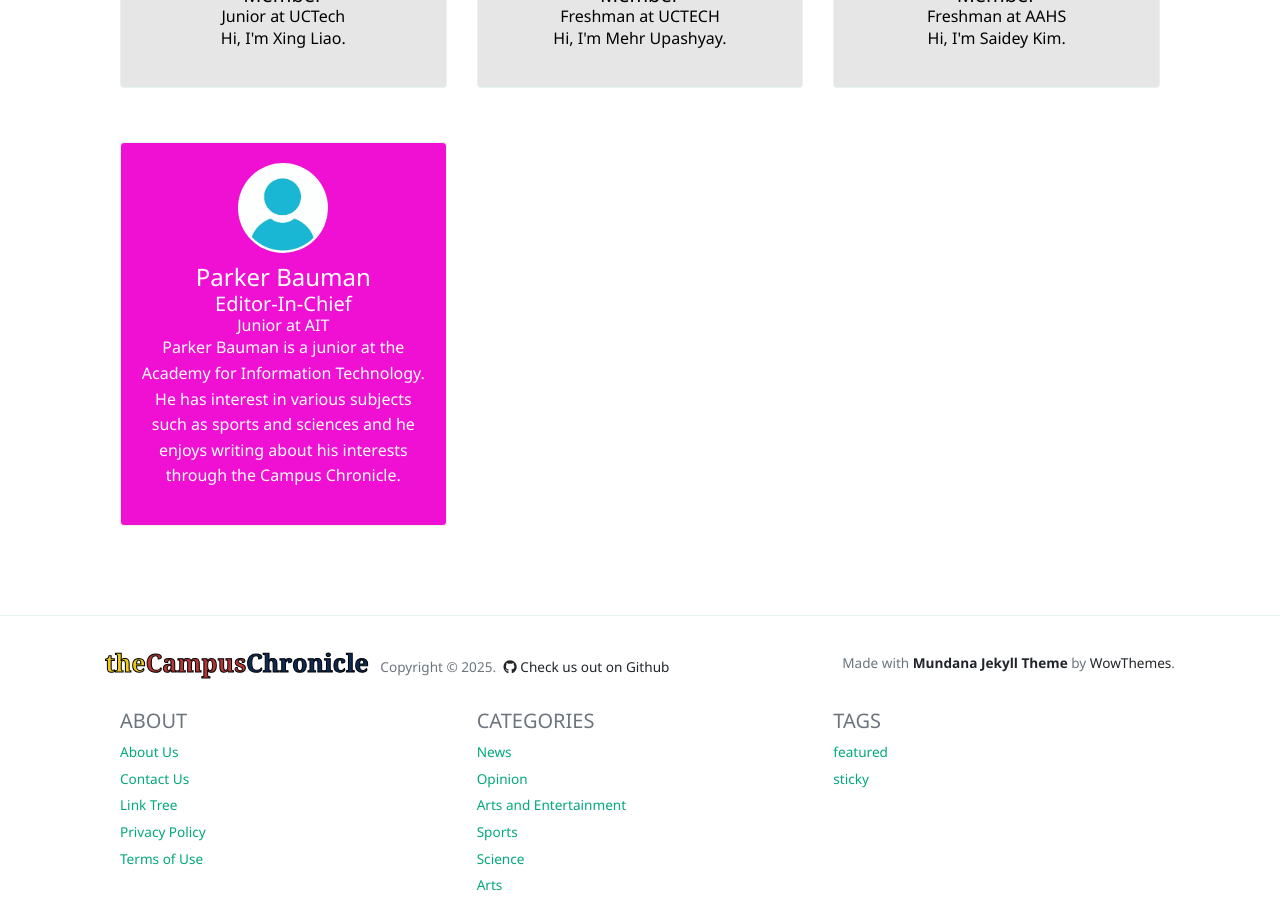
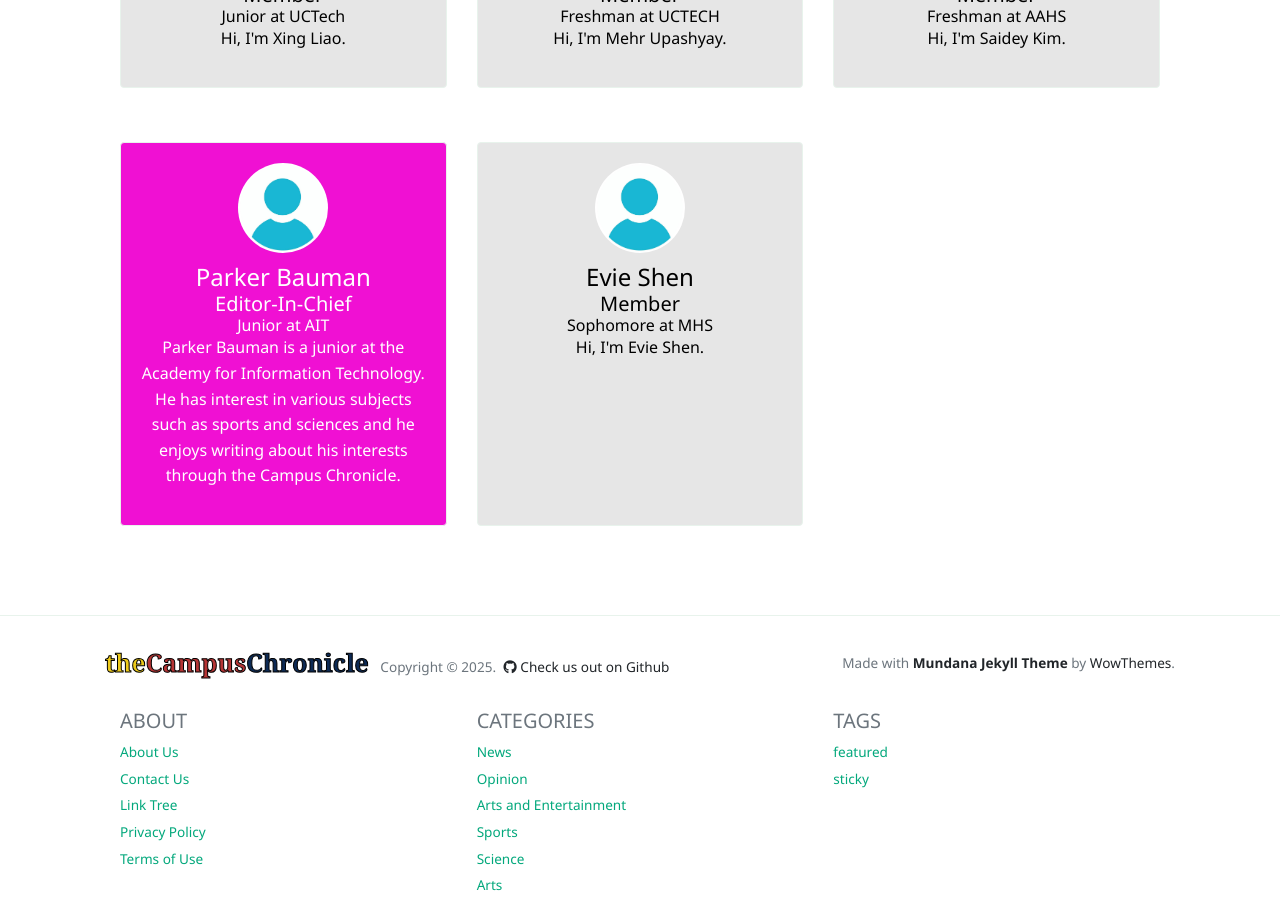
Before and after one commit to The-Campus-Chronicle/website, a Jekyll site: the page built from _pages/authors-list.html, in a window 1280 px wide and 900 px high, scrolled down 9160 px. Built offline with Jekyll 4.4.1, drawn with Linux system fonts in a browser that asks for light colours; nearby versions of some CDN libraries.

Commit message:
added evie

```diff
--- a/_config.yml
+++ b/_config.yml
@@ -817,9 +817,19 @@ authors:
         avatar:         /assets/images/avatars/anonymous.jpg
         role:           Editor-In-Chief
         bio:            "Parker Bauman is a junior at the Academy for Information Technology. He has interest in various subjects such as sports and sciences and he enjoys writing about his interests through the Campus Chronicle."
-        email:          mupashyay@ucvts.org
+        email:          pbauman@ucvts.org
         school:         AIT
         grade:          Junior
+
+    evie:
+        name:           Evie Shen
+        avatar:         /assets/images/avatars/anonymous.jpg
+        role:           Member
+        bio:            "Hi, I'm Evie Shen."
+        email:          eshen@ucvts.org
+        school:         MHS
+        grade:          Sophomore
+
 
 
 
```
